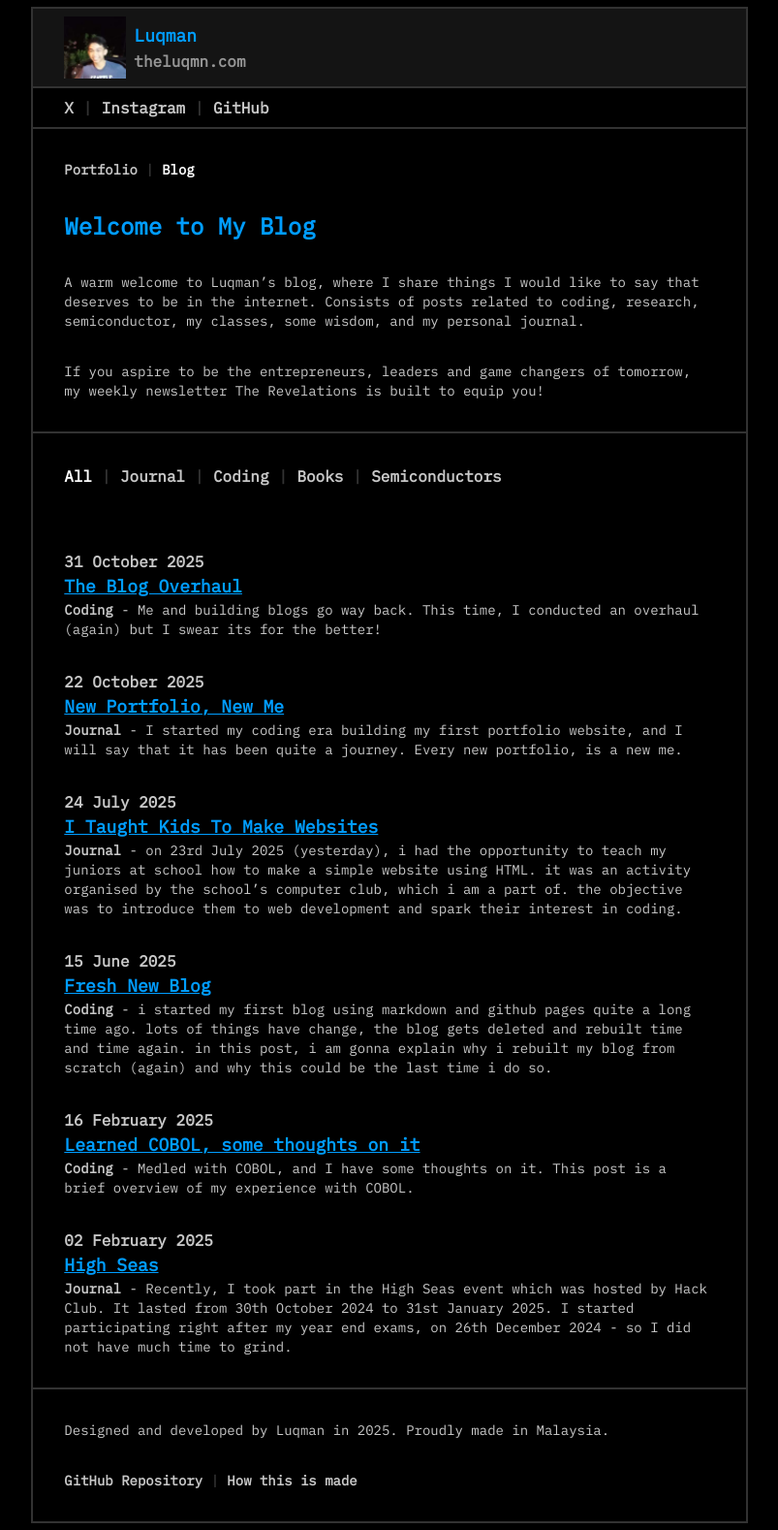
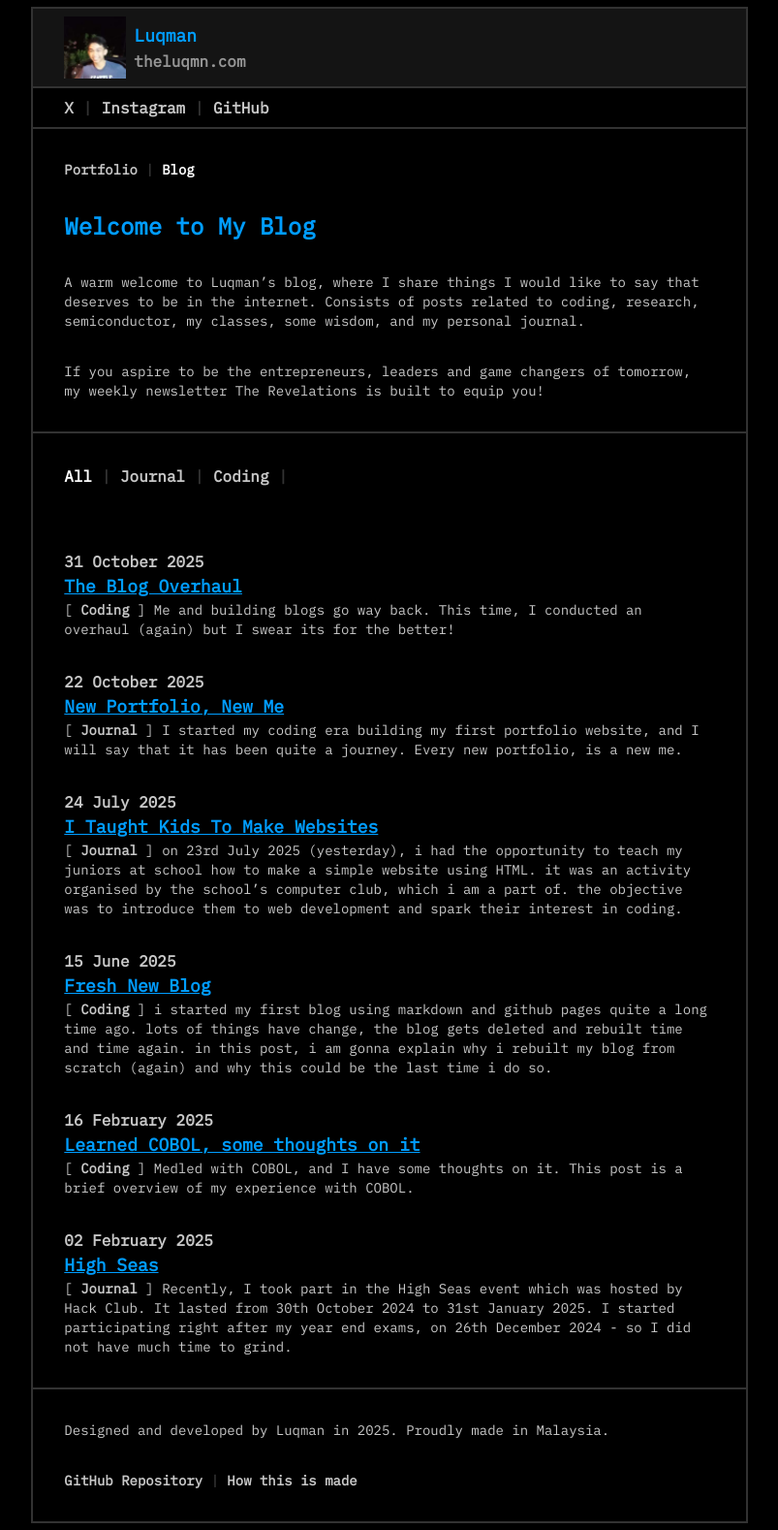
Before and after one commit to theluqmn/blog, a Jekyll site: the page built from index.md, in a window 1280 px wide. Shown: the whole page at 97% size, without its empty margins (238-1041 px from the left). Built offline with Jekyll 4.4.1, drawn with Linux system fonts in a browser that asks for light colours; nearby versions of some CDN libraries.

Commit message:
removed some unwanted categories

```diff
--- a/_layouts/index_all.html
+++ b/_layouts/index_all.html
@@ -43,8 +43,6 @@
                     <a href="https://blog.theluqmn.com/" target="_self"class="text-white hover:text-white duration-300">All</a> |
                     <a href="https://blog.theluqmn.com/journal" target="_self"class="text-[rgb(200,200,200)] hover:text-white duration-300">Journal</a> |
                     <a href="https://blog.theluqmn.com/coding" target="_self"class="text-[rgb(200,200,200)] hover:text-white duration-300">Coding</a> |
-                    <a href="https://blog.theluqmn.com/books" target="_self"class="text-[rgb(200,200,200)] hover:text-white duration-300">Books</a> |
-                    <a href="https://blog.theluqmn.com/semiconductors" target="_self"class="text-[rgb(200,200,200)] hover:text-white duration-300">Semiconductors</a>
                 </p>
 
                 <div class="
--- a/_layouts/index_coding.html
+++ b/_layouts/index_coding.html
@@ -43,8 +43,6 @@
                     <a href="https://blog.theluqmn.com/" target="_self"class="text-[rgb(200,200,200)] hover:text-white duration-300">All</a> |
                     <a href="https://blog.theluqmn.com/journal" target="_self"class="text-[rgb(200,200,200)] hover:text-white duration-300">Journal</a> |
                     <a href="https://blog.theluqmn.com/coding" target="_self"class="text-white hover:text-white duration-300">Coding</a> |
-                    <a href="https://blog.theluqmn.com/books" target="_self"class="text-[rgb(200,200,200)] hover:text-white duration-300">Books</a> |
-                    <a href="https://blog.theluqmn.com/semiconductors" target="_self"class="text-[rgb(200,200,200)] hover:text-white duration-300">Semiconductors</a>
                 </p>
 
                 <div class="
--- a/_layouts/index_journal.html
+++ b/_layouts/index_journal.html
@@ -43,8 +43,6 @@
                     <a href="https://blog.theluqmn.com/" target="_self"class="text-[rgb(200,200,200)] hover:text-white duration-300">All</a> |
                     <a href="https://blog.theluqmn.com/journal" target="_self"class="text-white hover:text-white duration-300">Journal</a> |
                     <a href="https://blog.theluqmn.com/coding" target="_self"class="text-[rgb(200,200,200)] hover:text-white duration-300">Coding</a> |
-                    <a href="https://blog.theluqmn.com/books" target="_self"class="text-[rgb(200,200,200)] hover:text-white duration-300">Books</a> |
-                    <a href="https://blog.theluqmn.com/semiconductors" target="_self"class="text-[rgb(200,200,200)] hover:text-white duration-300">Semiconductors</a>
                 </p>
 
                 <div class="
--- a/index.md
+++ b/index.md
@@ -9,6 +9,6 @@ permalink: /
 
 ### [{{ post.title }}]({{ post.url | relative_url }})
 
-**{{ post.categories[0] | capitalize }}** - {{ post.excerpt | markdownify | strip_html }}
+[ **{{ post.categories[0] | capitalize }}** ] {{ post.excerpt | markdownify | strip_html }}
 
 {% endfor %}
```
